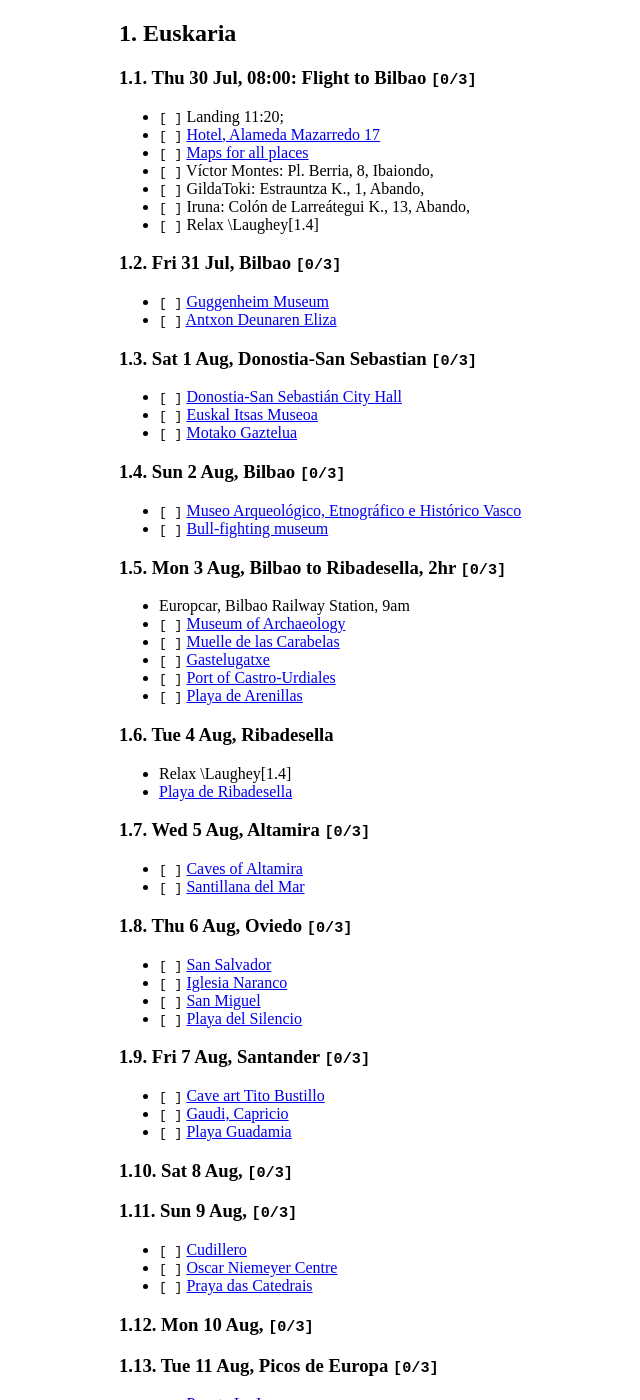
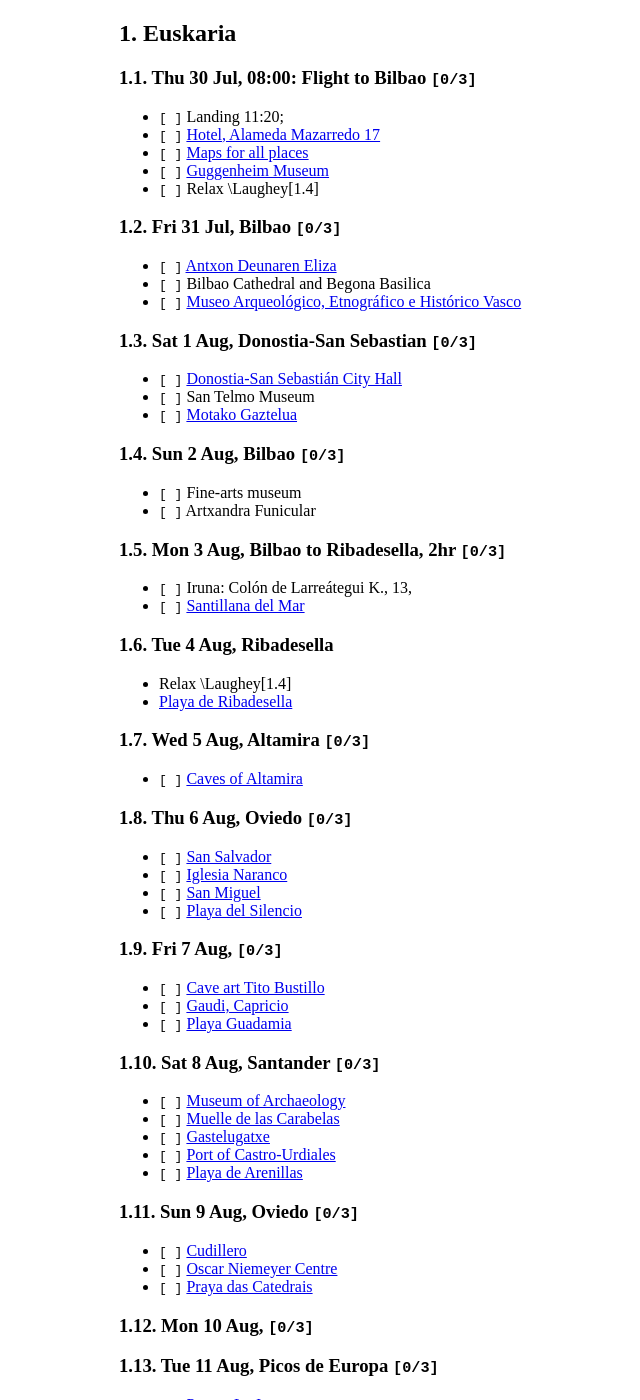
Before and after one commit to ssharoff/ssharoff.github.io, a Jekyll site: the page travel/costa-verde.html, which Jekyll copies as it is, in a window 1280 px wide and 1400 px high. Shown: the whole window, without its empty margins (41-681 px from the left). Built offline with Jekyll 4.4.1, drawn with Linux system fonts in a browser that asks for light colours; some of the changed text lies outside the part shown.

Commit message:
bilbao and santillana

```diff
--- a/travel/costa-verde.html
+++ b/travel/costa-verde.html
@@ -3,7 +3,7 @@
 "http://www.w3.org/TR/xhtml1/DTD/xhtml1-strict.dtd">
 <html xmlns="http://www.w3.org/1999/xhtml" lang="en" xml:lang="en">
 <head>
-<!-- 2026-08-02 Sun 19:27 -->
+<!-- 2026-08-04 Tue 07:19 -->
 <meta http-equiv="Content-Type" content="text/html;charset=utf-8" />
 <meta name="viewport" content="width=device-width, initial-scale=1" />
 <title>&lrm;</title>
@@ -227,67 +227,62 @@
 </head>
 <body>
 <div id="content" class="content">
-<div id="outline-container-org945653c" class="outline-2">
-<h2 id="org945653c"><span class="section-number-2">1.</span> Euskaria</h2>
+<div id="outline-container-org1944c4d" class="outline-2">
+<h2 id="org1944c4d"><span class="section-number-2">1.</span> Euskaria</h2>
 <div class="outline-text-2" id="text-1">
 </div>
-<div id="outline-container-org3b7330f" class="outline-3">
-<h3 id="org3b7330f"><span class="section-number-3">1.1.</span> Thu 30 Jul, 08:00: Flight to Bilbao <code>[0/3]</code></h3>
+<div id="outline-container-org9eee844" class="outline-3">
+<h3 id="org9eee844"><span class="section-number-3">1.1.</span> Thu 30 Jul, 08:00: Flight to Bilbao <code>[0/3]</code></h3>
 <div class="outline-text-3" id="text-1-1">
 <ul class="org-ul">
 <li class="off"><code>[&#xa0;]</code> Landing 11:20;</li>
 <li class="off"><code>[&#xa0;]</code> <a href="https://maps.google.com/?q=Mazarredo+Zumarkalea,+17,+Abando,+48001+Bilbao,+Bizkaia,+Espainia&amp;ftid=0xd4e4fdaec91eb23:0xb7bd8dc5e1887a15">Hotel, Alameda Mazarredo 17</a></li>
 <li class="off"><code>[&#xa0;]</code> <a href="https://www.google.com/maps/d/edit?mid=1wzRhy6JeL_9L2CAeMNekiyEIlRwz49k&amp;ll=42.00743853435628%2C-3.1288914500000065&amp;z=8">Maps for all places</a></li>
-<li class="off"><code>[&#xa0;]</code> Víctor Montes: Pl. Berria, 8, Ibaiondo,</li>
-<li class="off"><code>[&#xa0;]</code> GildaToki: Estrauntza K., 1, Abando,</li>
-<li class="off"><code>[&#xa0;]</code> Iruna: Colón de Larreátegui K., 13, Abando,</li>
+<li class="off"><code>[&#xa0;]</code> <a href="https://maps.google.com/?cid=5803050537506008493">Guggenheim Museum</a></li>
 <li class="off"><code>[&#xa0;]</code> Relax \Laughey[1.4]</li>
 </ul>
 </div>
 </div>
-<div id="outline-container-orgb7c18da" class="outline-3">
-<h3 id="orgb7c18da"><span class="section-number-3">1.2.</span> Fri 31 Jul, Bilbao <code>[0/3]</code></h3>
+<div id="outline-container-orgc7e8a4e" class="outline-3">
+<h3 id="orgc7e8a4e"><span class="section-number-3">1.2.</span> Fri 31 Jul, Bilbao <code>[0/3]</code></h3>
 <div class="outline-text-3" id="text-1-2">
 <ul class="org-ul">
-<li class="off"><code>[&#xa0;]</code> <a href="https://maps.google.com/?cid=5803050537506008493">Guggenheim Museum</a></li>
 <li class="off"><code>[&#xa0;]</code> <a href="https://maps.google.com/?cid=494037353585728349">Antxon Deunaren Eliza</a></li>
+<li class="off"><code>[&#xa0;]</code> Bilbao Cathedral and Begona Basilica</li>
+<li class="off"><code>[&#xa0;]</code> <a href="https://maps.google.com/?cid=14778240576183090545">Museo Arqueológico, Etnográfico e Histórico Vasco</a></li>
 </ul>
 </div>
 </div>
-<div id="outline-container-org49fe2db" class="outline-3">
-<h3 id="org49fe2db"><span class="section-number-3">1.3.</span> Sat 1 Aug, Donostia-San Sebastian <code>[0/3]</code></h3>
+<div id="outline-container-orge5a3d49" class="outline-3">
+<h3 id="orge5a3d49"><span class="section-number-3">1.3.</span> Sat 1 Aug, Donostia-San Sebastian <code>[0/3]</code></h3>
 <div class="outline-text-3" id="text-1-3">
 <ul class="org-ul">
 <li class="off"><code>[&#xa0;]</code> <a href="https://maps.google.com/?cid=11237706766897735082">Donostia-San Sebastián City Hall</a></li>
-<li class="off"><code>[&#xa0;]</code> <a href="https://maps.google.com/?cid=5099131358334556946">Euskal Itsas Museoa</a></li>
+<li class="off"><code>[&#xa0;]</code> San Telmo Museum</li>
 <li class="off"><code>[&#xa0;]</code> <a href="https://maps.google.com/?cid=18386009213718801979">Motako Gaztelua</a></li>
 </ul>
 </div>
 </div>
-<div id="outline-container-org6d52914" class="outline-3">
-<h3 id="org6d52914"><span class="section-number-3">1.4.</span> Sun 2 Aug, Bilbao <code>[0/3]</code></h3>
+<div id="outline-container-org36e11c6" class="outline-3">
+<h3 id="org36e11c6"><span class="section-number-3">1.4.</span> Sun 2 Aug, Bilbao <code>[0/3]</code></h3>
 <div class="outline-text-3" id="text-1-4">
 <ul class="org-ul">
-<li class="off"><code>[&#xa0;]</code> <a href="https://maps.google.com/?cid=14778240576183090545">Museo Arqueológico, Etnográfico e Histórico Vasco</a></li>
-<li class="off"><code>[&#xa0;]</code> <a href="https://maps.google.com/?cid=4639789911927495126">Bull-fighting museum</a></li>
+<li class="off"><code>[&#xa0;]</code> Fine-arts museum</li>
+<li class="off"><code>[&#xa0;]</code> Artxandra Funicular</li>
 </ul>
 </div>
 </div>
-<div id="outline-container-org0864329" class="outline-3">
-<h3 id="org0864329"><span class="section-number-3">1.5.</span> Mon 3 Aug, Bilbao to Ribadesella, 2hr <code>[0/3]</code></h3>
+<div id="outline-container-org544ddbe" class="outline-3">
+<h3 id="org544ddbe"><span class="section-number-3">1.5.</span> Mon 3 Aug, Bilbao to Ribadesella, 2hr <code>[0/3]</code></h3>
 <div class="outline-text-3" id="text-1-5">
 <ul class="org-ul">
-<li>Europcar, Bilbao Railway Station, 9am</li>
-<li class="off"><code>[&#xa0;]</code> <a href="https://maps.google.com/?cid=14715877244794706443">Museum of Archaeology</a></li>
-<li class="off"><code>[&#xa0;]</code> <a href="https://maps.google.com/?cid=13788828261829391393">Muelle de las Carabelas</a></li>
-<li class="off"><code>[&#xa0;]</code> <a href="https://maps.google.com/?cid=11547090896548423102">Gastelugatxe</a></li>
-<li class="off"><code>[&#xa0;]</code> <a href="https://maps.google.com/?cid=13309628175425153688">Port of Castro-Urdiales</a></li>
-<li class="off"><code>[&#xa0;]</code> <a href="https://maps.google.com/?cid=6109003021288858498">Playa de Arenillas</a></li>
+<li class="off"><code>[&#xa0;]</code> Iruna: Colón de Larreátegui K., 13,</li>
+<li class="off"><code>[&#xa0;]</code> <a href="https://maps.google.com/?cid=4094869051036835939">Santillana del Mar</a></li>
 </ul>
 </div>
 </div>
-<div id="outline-container-org3f2fdf2" class="outline-3">
-<h3 id="org3f2fdf2"><span class="section-number-3">1.6.</span> Tue 4 Aug, Ribadesella</h3>
+<div id="outline-container-org5235f0b" class="outline-3">
+<h3 id="org5235f0b"><span class="section-number-3">1.6.</span> Tue 4 Aug, Ribadesella</h3>
 <div class="outline-text-3" id="text-1-6">
 <ul class="org-ul">
 <li>Relax \Laughey[1.4]</li>
@@ -295,17 +290,16 @@
 </ul>
 </div>
 </div>
-<div id="outline-container-orgd354aa2" class="outline-3">
-<h3 id="orgd354aa2"><span class="section-number-3">1.7.</span> Wed 5 Aug, Altamira <code>[0/3]</code></h3>
+<div id="outline-container-org08aeaff" class="outline-3">
+<h3 id="org08aeaff"><span class="section-number-3">1.7.</span> Wed 5 Aug, Altamira <code>[0/3]</code></h3>
 <div class="outline-text-3" id="text-1-7">
 <ul class="org-ul">
 <li class="off"><code>[&#xa0;]</code> <a href="https://maps.google.com/?cid=7290119747409650700">Caves of Altamira</a></li>
-<li class="off"><code>[&#xa0;]</code> <a href="https://maps.google.com/?cid=4094869051036835939">Santillana del Mar</a></li>
 </ul>
 </div>
 </div>
-<div id="outline-container-orgcfe962d" class="outline-3">
-<h3 id="orgcfe962d"><span class="section-number-3">1.8.</span> Thu 6 Aug, Oviedo <code>[0/3]</code></h3>
+<div id="outline-container-org8496a45" class="outline-3">
+<h3 id="org8496a45"><span class="section-number-3">1.8.</span> Thu 6 Aug, Oviedo <code>[0/3]</code></h3>
 <div class="outline-text-3" id="text-1-8">
 <ul class="org-ul">
 <li class="off"><code>[&#xa0;]</code> <a href="https://maps.google.com/?cid=16701935266530180404">San Salvador</a></li>
@@ -315,8 +309,8 @@
 </ul>
 </div>
 </div>
-<div id="outline-container-orged5029c" class="outline-3">
-<h3 id="orged5029c"><span class="section-number-3">1.9.</span> Fri 7 Aug, Santander <code>[0/3]</code></h3>
+<div id="outline-container-orge26f54f" class="outline-3">
+<h3 id="orge26f54f"><span class="section-number-3">1.9.</span> Fri 7 Aug,  <code>[0/3]</code></h3>
 <div class="outline-text-3" id="text-1-9">
 <ul class="org-ul">
 <li class="off"><code>[&#xa0;]</code> <a href="https://maps.google.com/?cid=11220614281060767090">Cave art Tito Bustillo</a></li>
@@ -325,11 +319,20 @@
 </ul>
 </div>
 </div>
-<div id="outline-container-orgdd6212b" class="outline-3">
-<h3 id="orgdd6212b"><span class="section-number-3">1.10.</span> Sat 8 Aug, <code>[0/3]</code></h3>
+<div id="outline-container-orgcf4de27" class="outline-3">
+<h3 id="orgcf4de27"><span class="section-number-3">1.10.</span> Sat 8 Aug, Santander <code>[0/3]</code></h3>
+<div class="outline-text-3" id="text-1-10">
+<ul class="org-ul">
+<li class="off"><code>[&#xa0;]</code> <a href="https://maps.google.com/?cid=14715877244794706443">Museum of Archaeology</a></li>
+<li class="off"><code>[&#xa0;]</code> <a href="https://maps.google.com/?cid=13788828261829391393">Muelle de las Carabelas</a></li>
+<li class="off"><code>[&#xa0;]</code> <a href="https://maps.google.com/?cid=11547090896548423102">Gastelugatxe</a></li>
+<li class="off"><code>[&#xa0;]</code> <a href="https://maps.google.com/?cid=13309628175425153688">Port of Castro-Urdiales</a></li>
+<li class="off"><code>[&#xa0;]</code> <a href="https://maps.google.com/?cid=6109003021288858498">Playa de Arenillas</a></li>
+</ul>
 </div>
-<div id="outline-container-org04dc722" class="outline-3">
-<h3 id="org04dc722"><span class="section-number-3">1.11.</span> Sun 9 Aug,  <code>[0/3]</code></h3>
+</div>
+<div id="outline-container-orgb48be51" class="outline-3">
+<h3 id="orgb48be51"><span class="section-number-3">1.11.</span> Sun 9 Aug, Oviedo <code>[0/3]</code></h3>
 <div class="outline-text-3" id="text-1-11">
 <ul class="org-ul">
 <li class="off"><code>[&#xa0;]</code> <a href="https://www.google.com/maps?cid=7457608306504540799">Cudillero</a></li>
@@ -338,19 +341,19 @@
 </ul>
 </div>
 </div>
-<div id="outline-container-orgcd54c36" class="outline-3">
-<h3 id="orgcd54c36"><span class="section-number-3">1.12.</span> Mon 10 Aug, <code>[0/3]</code></h3>
+<div id="outline-container-orgb433bfd" class="outline-3">
+<h3 id="orgb433bfd"><span class="section-number-3">1.12.</span> Mon 10 Aug, <code>[0/3]</code></h3>
 </div>
-<div id="outline-container-org467b839" class="outline-3">
-<h3 id="org467b839"><span class="section-number-3">1.13.</span> Tue 11 Aug, Picos de Europa <code>[0/3]</code></h3>
+<div id="outline-container-org7da9f6e" class="outline-3">
+<h3 id="org7da9f6e"><span class="section-number-3">1.13.</span> Tue 11 Aug, Picos de Europa <code>[0/3]</code></h3>
 <div class="outline-text-3" id="text-1-13">
 <ul class="org-ul">
 <li class="off"><code>[&#xa0;]</code> <a href="https://maps.google.com/?cid=11978870111061144138">Puente La Jaya</a></li>
 </ul>
 </div>
 </div>
-<div id="outline-container-org5ca24f6" class="outline-3">
-<h3 id="org5ca24f6"><span class="section-number-3">1.14.</span> Wed 12 Aug, Solar eclipse at Leon <code>[0/3]</code></h3>
+<div id="outline-container-org43c9b18" class="outline-3">
+<h3 id="org43c9b18"><span class="section-number-3">1.14.</span> Wed 12 Aug, Solar eclipse at Leon <code>[0/3]</code></h3>
 <div class="outline-text-3" id="text-1-14">
 <ul class="org-ul">
 <li class="off"><code>[&#xa0;]</code> <a href="https://maps.google.com/?cid=14951599655822230196">Gaudi Astorga</a></li>
@@ -364,16 +367,16 @@
 </ul>
 </div>
 </div>
-<div id="outline-container-orgc7a4ce5" class="outline-3">
-<h3 id="orgc7a4ce5"><span class="section-number-3">1.15.</span> Thu 13 Aug,  <code>[0/3]</code></h3>
+<div id="outline-container-orga7c1763" class="outline-3">
+<h3 id="orga7c1763"><span class="section-number-3">1.15.</span> Thu 13 Aug,  <code>[0/3]</code></h3>
 <div class="outline-text-3" id="text-1-15">
 <ul class="org-ul">
 <li class="off"><code>[&#xa0;]</code> </li>
 </ul>
 </div>
 </div>
-<div id="outline-container-orgdc113e9" class="outline-3">
-<h3 id="orgdc113e9"><span class="section-number-3">1.16.</span> Fri 14 Aug, 10:40: Flight from Bilbao <code>[0/3]</code></h3>
+<div id="outline-container-orga018a24" class="outline-3">
+<h3 id="orga018a24"><span class="section-number-3">1.16.</span> Fri 14 Aug, 10:40: Flight from Bilbao <code>[0/3]</code></h3>
 <div class="outline-text-3" id="text-1-16">
 <ul class="org-ul">
 <li class="off"><code>[&#xa0;]</code> Landing MAN 11:45;</li>
@@ -381,12 +384,12 @@
 </div>
 </div>
 </div>
-<div id="outline-container-org9867e44" class="outline-2">
-<h2 id="org9867e44"><span class="section-number-2">2.</span> Local knowledge</h2>
+<div id="outline-container-org6d8ed9d" class="outline-2">
+<h2 id="org6d8ed9d"><span class="section-number-2">2.</span> Local knowledge</h2>
 <div class="outline-text-2" id="text-2">
 </div>
-<div id="outline-container-orgad469d0" class="outline-3">
-<h3 id="orgad469d0"><span class="section-number-3">2.1.</span> Local food <code>[0/9]</code></h3>
+<div id="outline-container-orgc94f56e" class="outline-3">
+<h3 id="orgc94f56e"><span class="section-number-3">2.1.</span> Local food <code>[0/9]</code></h3>
 <div class="outline-text-3" id="text-2-1">
 <ul class="org-ul">
 <li class="off"><code>[&#xa0;]</code> Bacalao al pil-pil – Salted cod</li>
@@ -401,8 +404,8 @@
 </ul>
 </div>
 </div>
-<div id="outline-container-orge014fa3" class="outline-3">
-<h3 id="orge014fa3"><span class="section-number-3">2.2.</span> Basque language <code>[0/9]</code></h3>
+<div id="outline-container-org06a29dc" class="outline-3">
+<h3 id="org06a29dc"><span class="section-number-3">2.2.</span> Basque language <code>[0/9]</code></h3>
 <div class="outline-text-3" id="text-2-2">
 <ul class="org-ul">
 <li class="off"><code>[&#xa0;]</code> <i>Hello.</i> Kaixo.</li>
@@ -422,8 +425,8 @@
 </ul>
 </div>
 </div>
-<div id="outline-container-org1d65db3" class="outline-3">
-<h3 id="org1d65db3"><span class="section-number-3">2.3.</span> Links to places</h3>
+<div id="outline-container-org18be565" class="outline-3">
+<h3 id="org18be565"><span class="section-number-3">2.3.</span> Links to places</h3>
 <div class="outline-text-3" id="text-2-3">
 <ul class="org-ul">
 <li><a href="https://en.wikivoyage.org/wiki/Camino_de_Santiago">https://en.wikivoyage.org/wiki/Camino_de_Santiago</a></li>
@@ -444,7 +447,7 @@
 </div>
 </div>
 <div id="postamble" class="status">
-<p class="date">Created: 2026-08-02 Sun 19:27</p>
+<p class="date">Created: 2026-08-04 Tue 07:19</p>
 <p class="validation"><a href="https://validator.w3.org/check?uri=referer">Validate</a></p>
 </div>
 </body>
```
Also changed, not shown: travel/costa-verde.org (+24 -26 lines), 1 other file.
